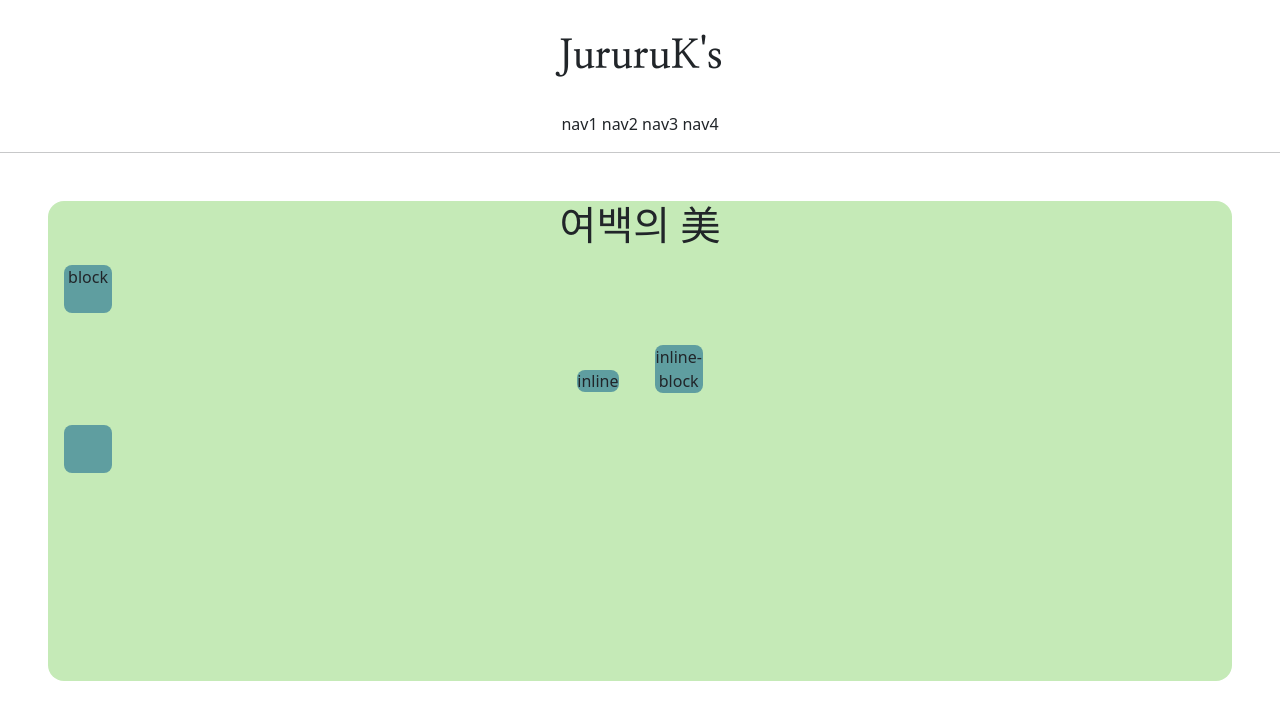
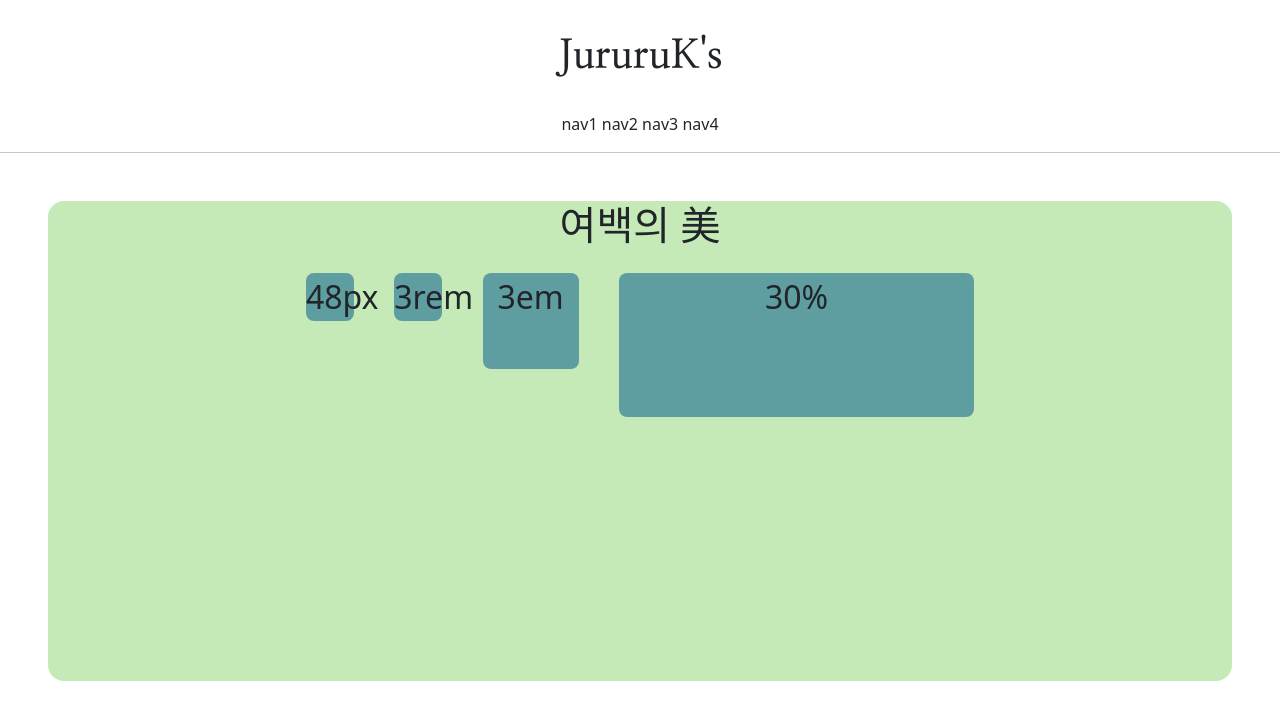
Before and after one commit to JururuK/practice, a Django app: page /myself/intro/ in a window 1280 px wide. Shown: the top 721 px of the page. Run offline with Django 3.2, Linux system fonts and the light colour scheme; parts of the project's set-up code (start-up, migrations or seed data) failed here and were passed over.

Commit message:
7.7 class commit 3

```diff
--- a/myself/templates/myself/intro.html
+++ b/myself/templates/myself/intro.html
@@ -8,16 +8,20 @@
         height: 48px;
         width: 48px;
         border-radius: .5rem;
+        display: inline-block
     }
     </style>
-<div style = "text-align:center; height : 30rem; background-color : #c5eab7; margin: 3rem; border-radius: 1rem;">
-    <h1>여백의 美 </h1>
+<div style = "
+text-align:center; height : 30rem; background-color : #c5eab7;
+margin: 3rem; border-radius: 1rem; overflow:scroll;
+font-size : 2rem">
+    <h1>여백의 美 </h1> <!--overflow는 넘치지않게. scroll, hidden 등-->
 
-<div class='testing' style = "display: block">block</div> <!-- 너비를 다 가져감 -->
-<div class='testing' style = "display: inline">inline</div>
-<div class='testing' style = "display: none">none</div>
-<div class='testing' style = "display: inline-block">inline-block</div>
-<div class='testing' ></div>
+
+<div class='testing' style = "height: 48px; width: 48px">48px</div>
+<div class='testing' style = "height: 3rem; width: 3rem">3rem</div> <!-- root 가 변하지 않으면 바뀌지 않음 -->
+<div class='testing' style = "height: 3em; width: 3em">3em</div>
+<div class='testing' style = "height: 30%; width: 30%">30%</div>
 
 </div>
 {% endblock %}
```
Also changed, not shown: static/index.css (line endings or trailing spaces).
